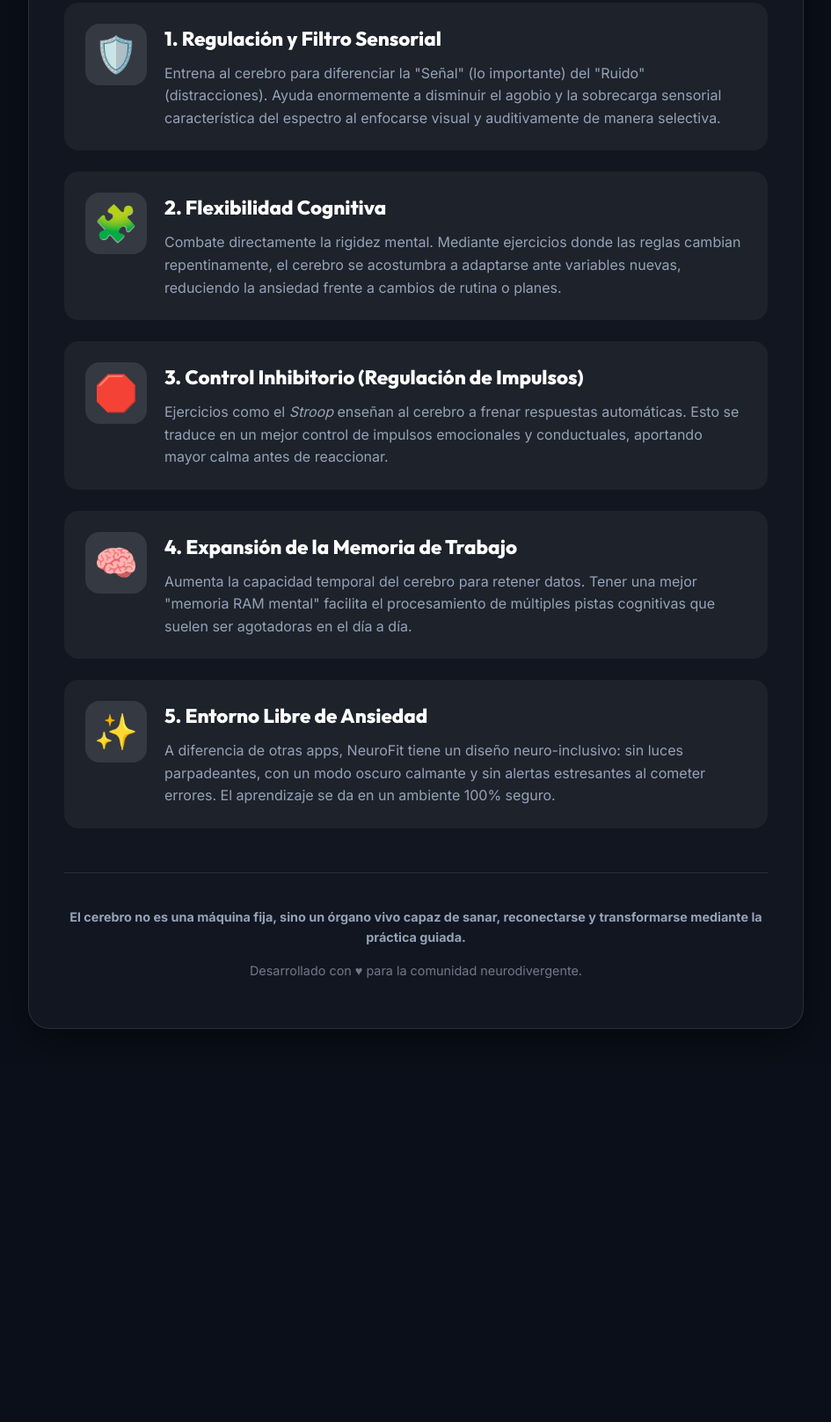
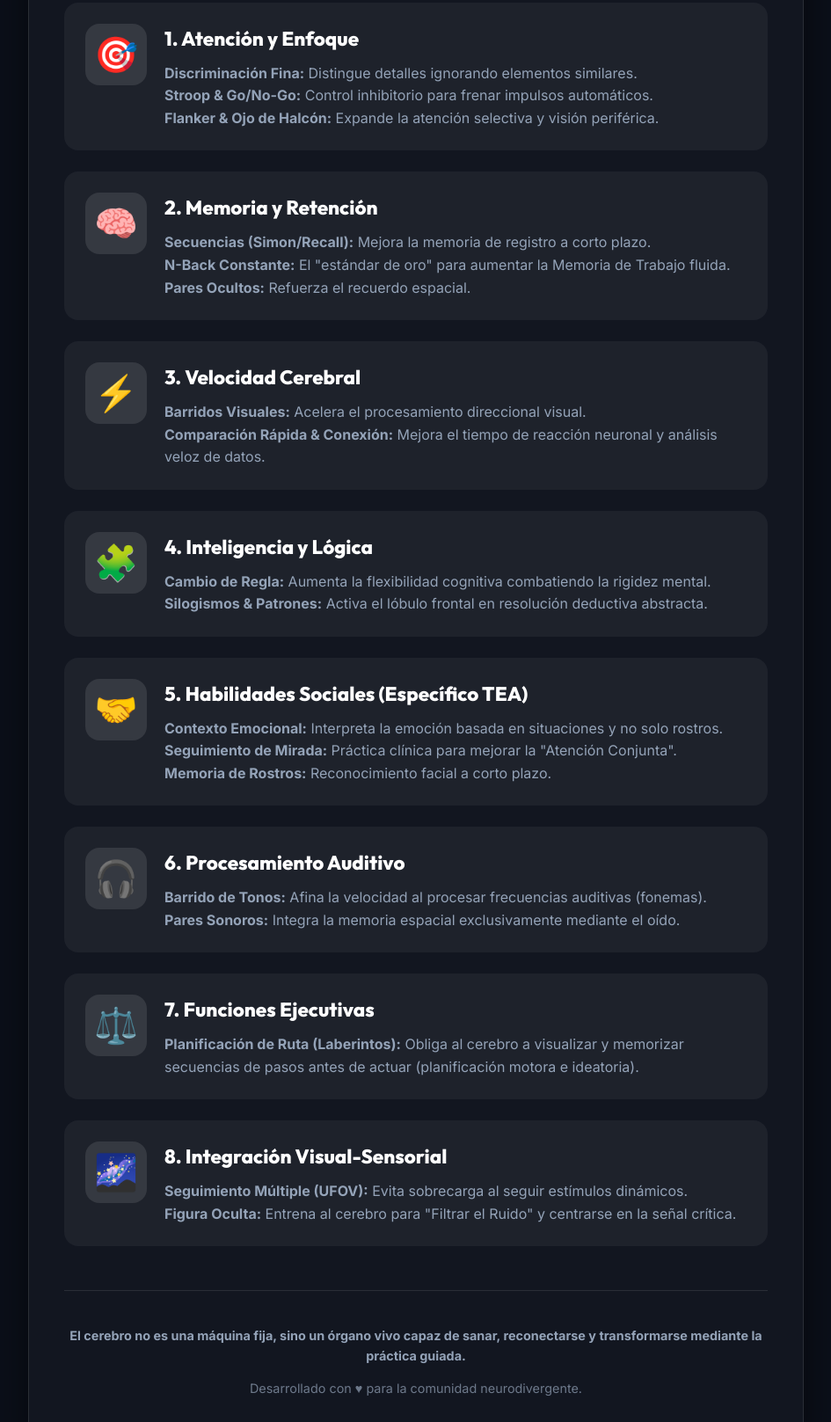
Before and after one commit to ojaramil/brain_app, a plain HTML site: page infografia_neurofit.html in a window 1280 px wide. Shown: the part 308-1925 px from the top of the page at 88% size, without its empty margins (167-1112 px from the left). Before the commit the page ends 1518 px from the top, so only its background shows below. Drawn offline with Linux system fonts and the light colour scheme.

Commit message:
Update infographic to detail all new exercise categories

```diff
--- a/infografia_neurofit.html
+++ b/infografia_neurofit.html
@@ -206,58 +206,95 @@
 
         <div class="benefits-timeline">
 
-            <!-- Beneficio 1 -->
+            <!-- Atención -->
             <div class="benefit-card card-5">
-                <div class="icon-box">🛡️</div>
+                <div class="icon-box">🎯</div>
                 <div class="content">
-                    <h3>1. Regulación y Filtro Sensorial</h3>
-                    <p>Entrena al cerebro para diferenciar la "Señal" (lo importante) del "Ruido" (distracciones). Ayuda
-                        enormemente a disminuir el agobio y la sobrecarga sensorial característica del espectro al
-                        enfocarse visual y auditivamente de manera selectiva.</p>
+                    <h3>1. Atención y Enfoque</h3>
+                    <p><b>Discriminación Fina:</b> Distingue detalles ignorando elementos similares.<br>
+                        <b>Stroop & Go/No-Go:</b> Control inhibitorio para frenar impulsos automáticos.<br>
+                        <b>Flanker & Ojo de Halcón:</b> Expande la atención selectiva y visión periférica.
+                    </p>
                 </div>
             </div>
 
-            <!-- Beneficio 2 -->
+            <!-- Memoria -->
             <div class="benefit-card card-4">
-                <div class="icon-box">🧩</div>
+                <div class="icon-box">🧠</div>
                 <div class="content">
-                    <h3>2. Flexibilidad Cognitiva</h3>
-                    <p>Combate directamente la rigidez mental. Mediante ejercicios donde las reglas cambian
-                        repentinamente, el cerebro se acostumbra a adaptarse ante variables nuevas, reduciendo la
-                        ansiedad frente a cambios de rutina o planes.</p>
+                    <h3>2. Memoria y Retención</h3>
+                    <p><b>Secuencias (Simon/Recall):</b> Mejora la memoria de registro a corto plazo.<br>
+                        <b>N-Back Constante:</b> El "estándar de oro" para aumentar la Memoria de Trabajo fluida.<br>
+                        <b>Pares Ocultos:</b> Refuerza el recuerdo espacial.
+                    </p>
                 </div>
             </div>
 
-            <!-- Beneficio 3 -->
+            <!-- Velocidad -->
             <div class="benefit-card card-2">
-                <div class="icon-box">🛑</div>
+                <div class="icon-box">⚡</div>
                 <div class="content">
-                    <h3>3. Control Inhibitorio (Regulación de Impulsos)</h3>
-                    <p>Ejercicios como el <i>Stroop</i> enseñan al cerebro a frenar respuestas automáticas. Esto se
-                        traduce en un mejor control de impulsos emocionales y conductuales, aportando mayor calma antes
-                        de reaccionar.</p>
+                    <h3>3. Velocidad Cerebral</h3>
+                    <p><b>Barridos Visuales:</b> Acelera el procesamiento direccional visual.<br>
+                        <b>Comparación Rápida & Conexión:</b> Mejora el tiempo de reacción neuronal y análisis veloz de
+                        datos.
+                    </p>
                 </div>
             </div>
 
-            <!-- Beneficio 4 -->
+            <!-- Lógica -->
             <div class="benefit-card card-3">
-                <div class="icon-box">🧠</div>
+                <div class="icon-box">🧩</div>
                 <div class="content">
-                    <h3>4. Expansión de la Memoria de Trabajo</h3>
-                    <p>Aumenta la capacidad temporal del cerebro para retener datos. Tener una mejor "memoria RAM
-                        mental" facilita el procesamiento de múltiples pistas cognitivas que suelen ser agotadoras en el
-                        día a día.</p>
+                    <h3>4. Inteligencia y Lógica</h3>
+                    <p><b>Cambio de Regla:</b> Aumenta la flexibilidad cognitiva combatiendo la rigidez mental.<br>
+                        <b>Silogismos & Patrones:</b> Activa el lóbulo frontal en resolución deductiva abstracta.
+                    </p>
                 </div>
             </div>
 
-            <!-- Beneficio 5 -->
+            <!-- Habilidades Sociales -->
             <div class="benefit-card card-1">
-                <div class="icon-box">✨</div>
+                <div class="icon-box">🤝</div>
                 <div class="content">
-                    <h3>5. Entorno Libre de Ansiedad</h3>
-                    <p>A diferencia de otras apps, NeuroFit tiene un diseño neuro-inclusivo: sin luces parpadeantes, con
-                        un modo oscuro calmante y sin alertas estresantes al cometer errores. El aprendizaje se da en un
-                        ambiente 100% seguro.</p>
+                    <h3>5. Habilidades Sociales (Específico TEA)</h3>
+                    <p><b>Contexto Emocional:</b> Interpreta la emoción basada en situaciones y no solo rostros.<br>
+                        <b>Seguimiento de Mirada:</b> Práctica clínica para mejorar la "Atención Conjunta".<br>
+                        <b>Memoria de Rostros:</b> Reconocimiento facial a corto plazo.
+                    </p>
+                </div>
+            </div>
+
+            <!-- Procesamiento Auditivo -->
+            <div class="benefit-card card-5" style="border-left-color: #ec4899;">
+                <div class="icon-box">🎧</div>
+                <div class="content">
+                    <h3>6. Procesamiento Auditivo</h3>
+                    <p><b>Barrido de Tonos:</b> Afina la velocidad al procesar frecuencias auditivas (fonemas).<br>
+                        <b>Pares Sonoros:</b> Integra la memoria espacial exclusivamente mediante el oído.
+                    </p>
+                </div>
+            </div>
+
+            <!-- Funciones Ejecutivas -->
+            <div class="benefit-card card-4" style="border-left-color: #06b6d4;">
+                <div class="icon-box">⚖️</div>
+                <div class="content">
+                    <h3>7. Funciones Ejecutivas</h3>
+                    <p><b>Planificación de Ruta (Laberintos):</b> Obliga al cerebro a visualizar y memorizar secuencias
+                        de pasos antes de actuar (planificación motora e ideatoria).</p>
+                </div>
+            </div>
+
+            <!-- Integración Sensorial -->
+            <div class="benefit-card card-2" style="border-left-color: #f43f5e;">
+                <div class="icon-box">🌌</div>
+                <div class="content">
+                    <h3>8. Integración Visual-Sensorial</h3>
+                    <p><b>Seguimiento Múltiple (UFOV):</b> Evita sobrecarga al seguir estímulos dinámicos.<br>
+                        <b>Figura Oculta:</b> Entrena al cerebro para "Filtrar el Ruido" y centrarse en la señal
+                        crítica.
+                    </p>
                 </div>
             </div>
 
```
